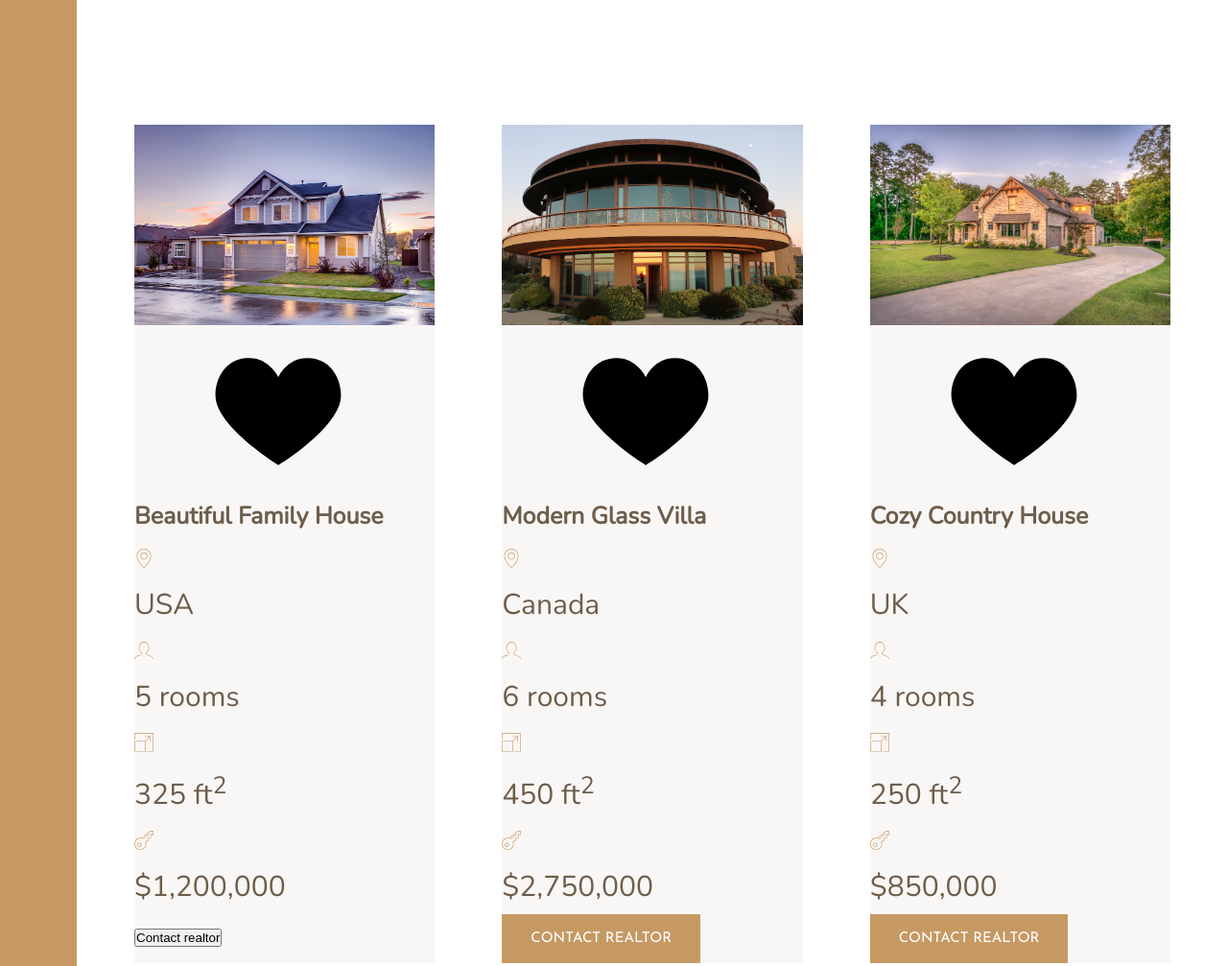
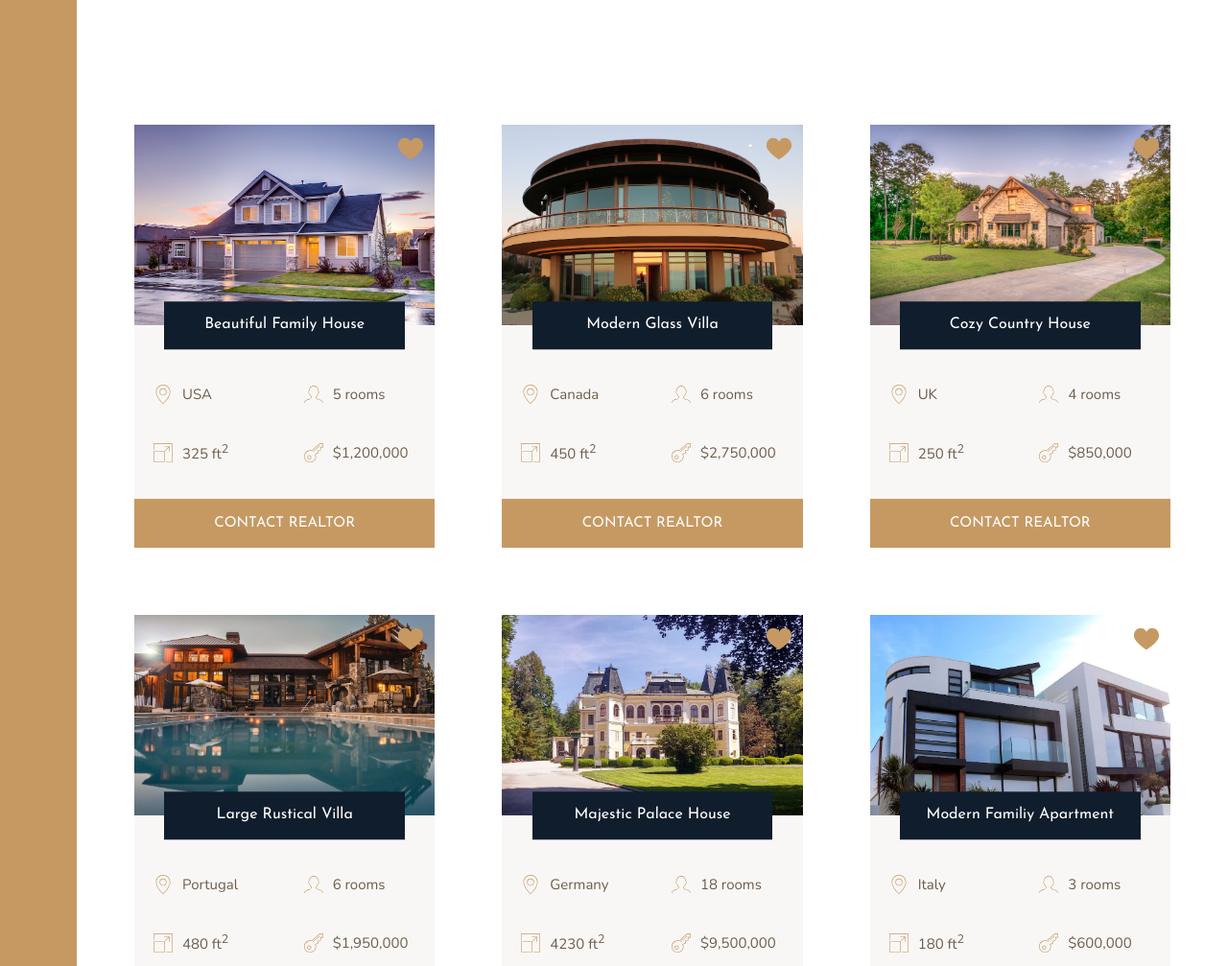
Before and after one commit to super8989/Nexter, a website: page index.html in a window 1280 px wide. Shown: the part 1840-2847 px from the top of the page at 96% size. Drawn offline with nearby package versions, Linux system fonts and the light colour scheme.

Commit message:
Building the homes section part 2

```diff
--- a/index.html
+++ b/index.html
@@ -133,7 +133,7 @@
 				</svg>
 				<p>$1,200,000</p>
 			</div>
-			<button class="cta">Contact realtor</button>
+			<button class="btn home__btn">Contact realtor</button>
 		</div>
 
 		<div class="home">
--- a/sass/_features.scss
+++ b/sass/_features.scss
@@ -20,7 +20,7 @@
 		fill: $color-primary;
 		width: 4.5rem;
 		height: 4.5rem;
-		grid-row: 1 / span 2;
+		grid-row: 1 / span 2; //span 2 because rows are implicit here -> can't use -1
 		transform: translateY(-1rem);
 	}
 
--- a/sass/_homes.scss
+++ b/sass/_homes.scss
@@ -1,5 +1,4 @@
 .homes {
-	font-size: 3rem;
 	grid-column: center-start / center-end;
 	margin: 15rem 0;
 
@@ -11,27 +10,70 @@
 .home {
 	background-color: $color-grey-light-1;
 
+	display: grid;
+	grid-template-columns: repeat(2, 1fr);
+	row-gap: 3.5rem;
+
 	&__img {
 		width: 100%;
+		grid-row: 1 / 2;
+		grid-column: 1 / -1; //-1 only works on explicit
+		z-index: 1;
 	}
 
 	&__like {
+		grid-row: 1 / 2;
+		grid-column: 2 / 3;
+		fill: $color-primary;
+		height: 3rem;
+		width: 3rem;
+		z-index: 2;
+		justify-self: end;
+		margin: 1rem;
 	}
 
 	&__name {
+		grid-row: 1 / 2;
+		grid-column: 1 / -1;
+		justify-self: center;
+		align-self: end;
+		z-index: 3;
+
+		width: 80%;
+		font-family: $font-display;
+		font-size: 1.6rem;
+		text-align: center;
+		padding: 1.25rem;
+		background-color: $color-secondary;
+		color: #fff;
+		font-weight: 400;
+		transform: translateY(50%);
+	}
+
+	&__location,
+	&__rooms {
+		margin-top: 2.5rem;
 	}
 
 	&__location,
 	&__rooms,
 	&__area,
 	&__price {
+		font-size: 1.5rem;
+		margin-left: 2rem;
+
+		display: flex;
+		align-items: center;
+
 		svg {
 			fill: $color-primary;
 			height: 2rem;
 			width: 2rem;
-		}
-
-		p {
+			margin-right: 1rem;
 		}
 	}
+
+	&__btn {
+		grid-column: 1 / -1;
+	}
 }
```
Also changed, not shown: css/main.css, 1 other file.
